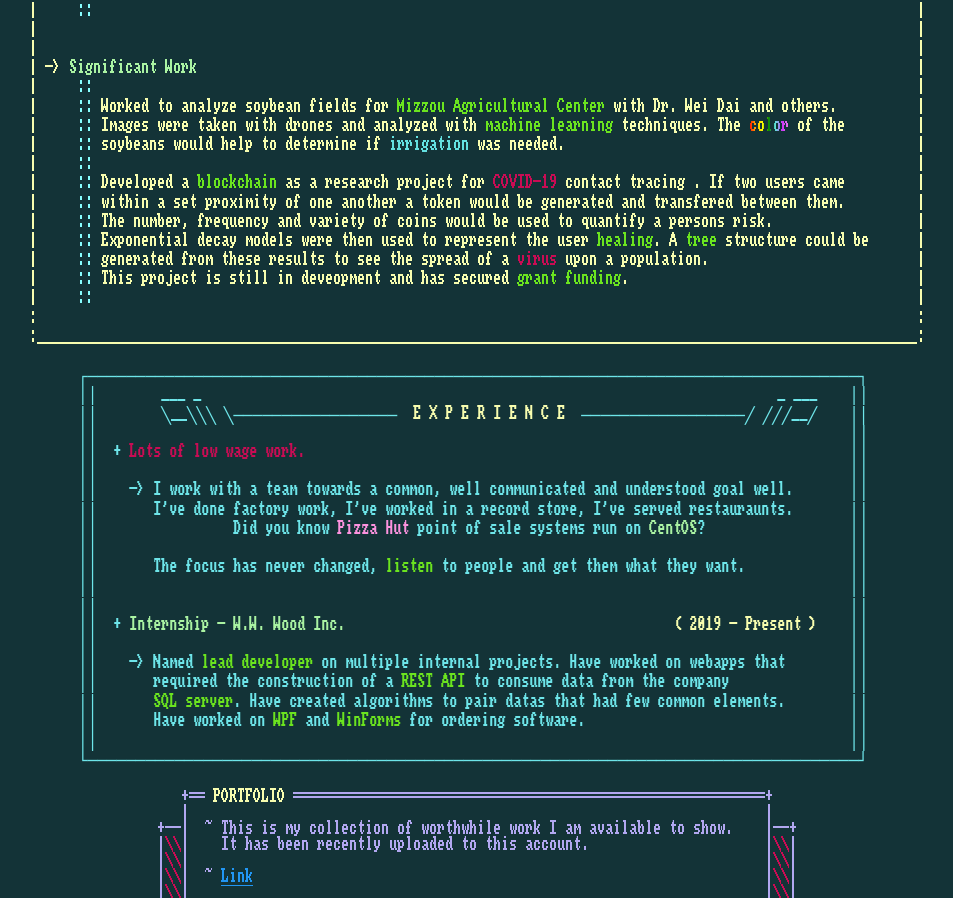
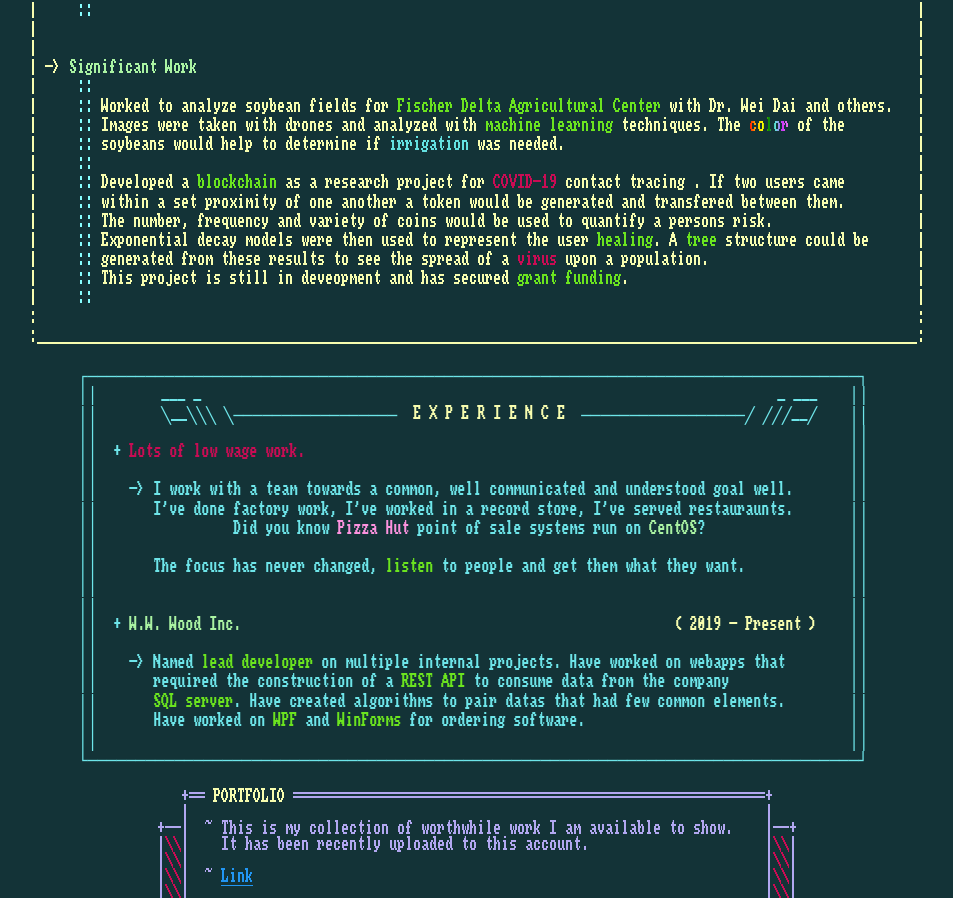
Before and after one commit to ross-sigil/resume, a Vue app: page / in a window 1280 px wide. Shown: the part 1224-2122 px from the top of the page, without its empty margins (163-1116 px from the left). Built offline with nearby package versions, Linux system fonts and the light colour scheme.

Commit message:
Minor changes

```diff
--- a/src/views/Resume.vue
+++ b/src/views/Resume.vue
@@ -97,7 +97,7 @@
 |                                                                                                              |
 | -> <span class="lgr">Significant Work</span>                                                                                          |
 |     <span class="ik">::</span>                                                                                                       |
-|     <span class="ik">::</span> Worked to analyze soybean fields for <span class="gr">Mizzou Agricultural Center</span> with Dr. Wei Dai and others.          |
+|     <span class="ik">::</span> Worked to analyze soybean fields for <span class="gr">Fischer Delta Agricultural Center</span> with Dr. Wei Dai and others.   |
 |     <span class="ik">::</span> Images were taken with drones and analyzed with <span class="gr">machine learning</span> techniques. The <span class="rainbow-text">color</span> of the         |
 |     <span class="ik">::</span> soybeans would help to determine if <span class="bl">irrigation</span> was needed.                                            |
 |     <span class="ik">::</span>                                                                                                       |
@@ -130,7 +130,7 @@
 ││       The focus has never changed, <span class="gr">listen</span> to people and get them what they want.             ││
 ││                                                                                              ││
 ││                                                                                              ││
-││  + <span class="lgr">Internship - W.W. Wood Inc.</span>                                         <span class="ye">( 2019 - Present )</span>    ││
+││  + <span class="lgr">W.W. Wood Inc.</span>                                                      <span class="ye">( 2019 - Present )</span>    ││
 ││                                                                                              ││
 ││    -> Named <span class="gr">lead developer</span> on multiple internal projects. Have worked on webapps that        ││
 ││       required the construction of a <span class="gr">REST API</span> to consume data from the company               ││
```
